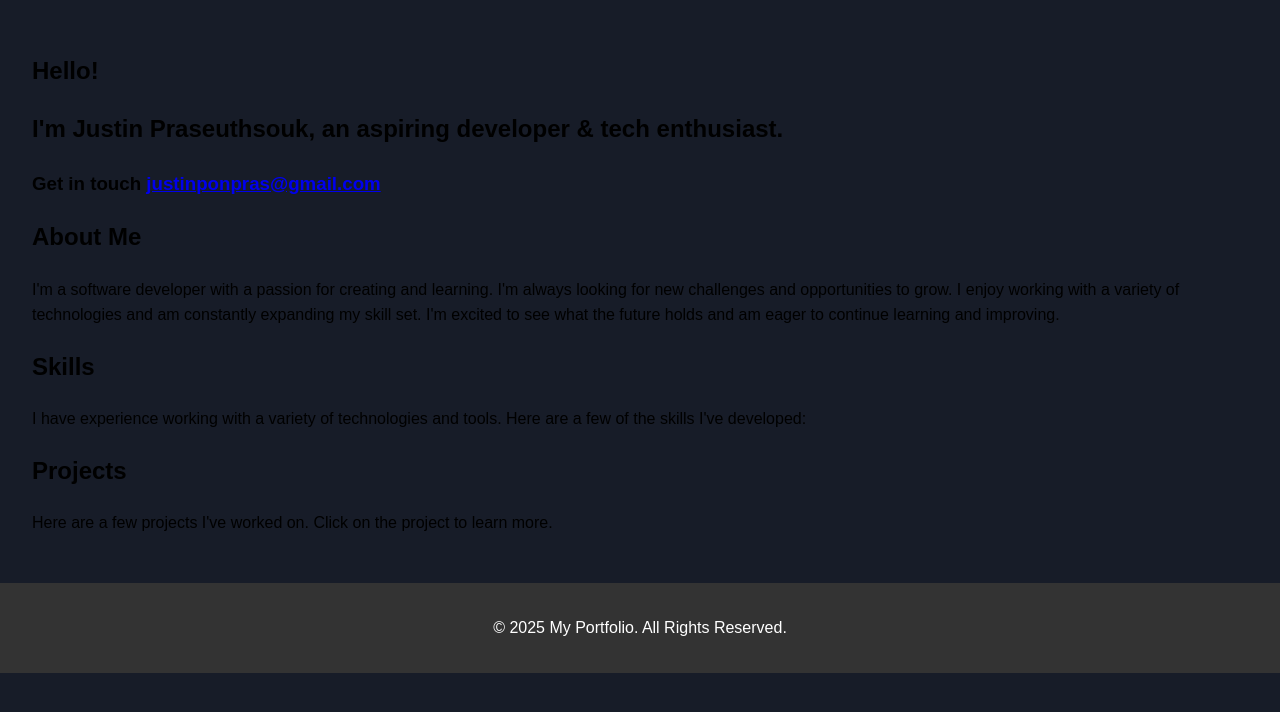
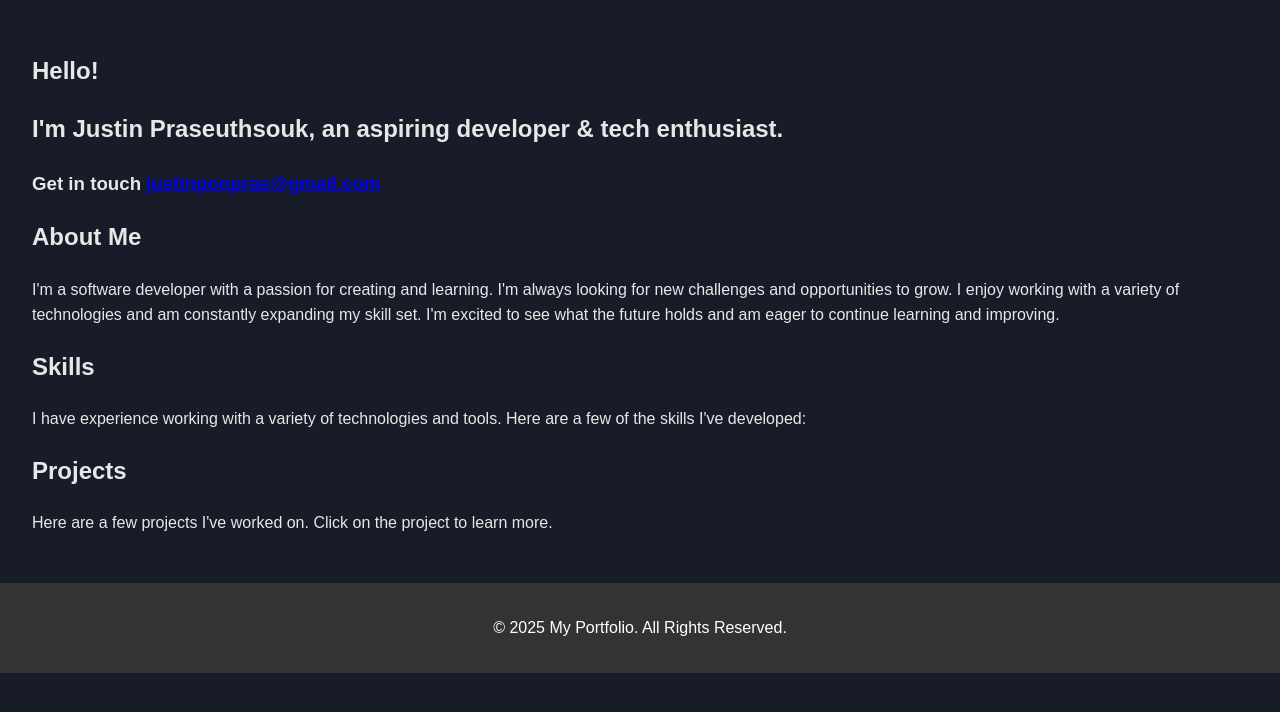
Before and after one commit to JustinPras/Justin-Praseuthsouk.github.io, a Jekyll site: the page built from index.html, in a window 1280 px wide. Shown: the top 712 px of the page. Built offline with Jekyll 4.4.1, drawn with Linux system fonts in a browser that asks for light colours.

Commit message:
testing css files

```diff
--- a/css/about-me.css
+++ b/css/about-me.css
@@ -9,7 +9,7 @@
 .about-me__title {
     font-size: 2.5rem;
     font-weight: bold;
-    color: #333;
+    color: #007BFF;
     margin-bottom: 10px;
 }
 
@@ -17,5 +17,4 @@
 .about-me__description {
     font-size: 1.2rem;
     line-height: 1.6;
-    color: #555;
 }
--- a/css/style.css
+++ b/css/style.css
@@ -4,6 +4,7 @@ body {
     padding: 0;
     line-height: 1.6;
     background: #171C28;
+    color: #E7E7E7;
 }
 
 header {
```
